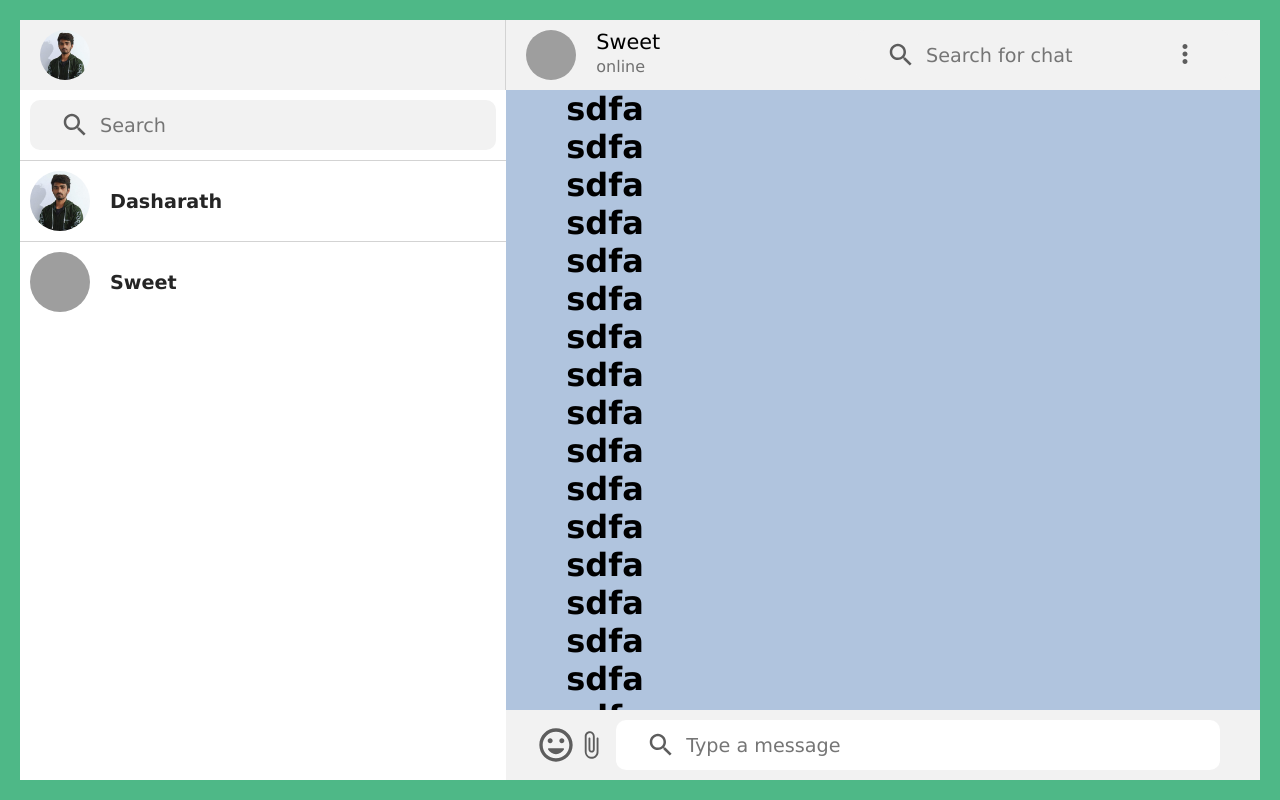
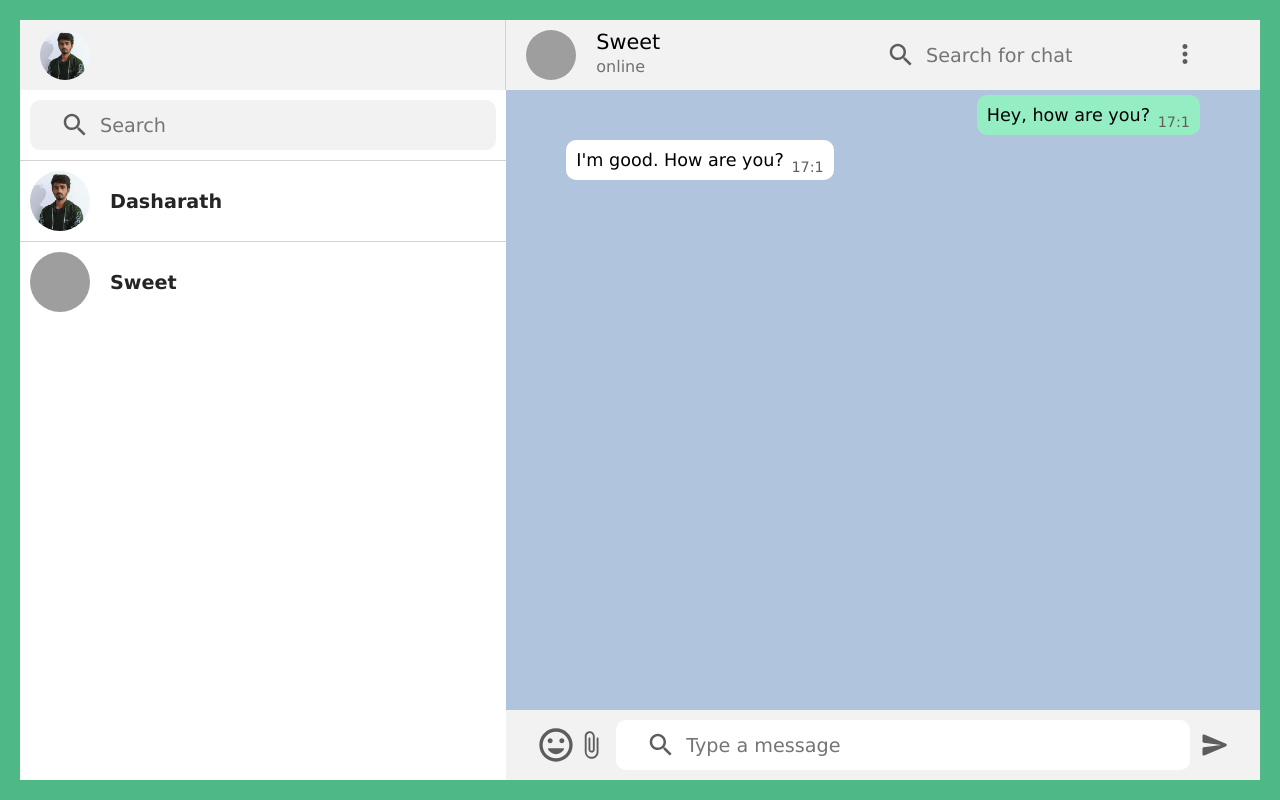
Before and after one commit to Dasharath9920/chat_application, a React (Create React App) app in the folder chat_application/: page / in a window 1280 px wide. Built offline with nearby package versions, Linux system fonts and the light colour scheme; grey boxes are pictures that could not be loaded.

Commit message:
feat(chatDashboard): implement messagebox compoment for text messages

```diff
--- a/chat_application/src/App.css
+++ b/chat_application/src/App.css
@@ -109,7 +109,7 @@
 }
 
 .dashboard-footer .search-container{
-  width: 90%;
+  width: 88%;
   background-color: white;
 }
 
@@ -121,4 +121,31 @@
   overflow-y: scroll;
 }
 
+.message-container{
+  background-color: white;
+  padding: 10px 50px 10px 10px;
+  border-radius: 10px;
+  width: fit-content;
+  max-width: 500px;
+  margin-top: 5px;
+  position: relative;
+}
+
+.my-message{
+  margin-left: auto;
+  background-color: rgb(148, 237, 195);
+}
+
+.message-container .message{
+  font-size: 1.1rem;
+}
+
+.message-container .time{
+  font-size: .9rem;
+  position: absolute;
+  color: rgb(95, 95, 95);
+  bottom: 5px;
+  right: 10px;
+}
+
 /* end of chat dashboard */
--- a/chat_application/src/components/ChatDashboard.js
+++ b/chat_application/src/components/ChatDashboard.js
@@ -1,45 +1,15 @@
 import React from 'react';
+import MessageBox from './MessageBox';
 
 function ChatDashboard() {
+
+  let chat1 = 'Hey, how are you?';
+  let chat2 = "I'm good. How are you?";
+
   return (
     <div className='chat-dashboard'>
-        <h1>sdfa</h1>
-        <h1>sdfa</h1>
-        <h1>sdfa</h1>
-        <h1>sdfa</h1>
-        <h1>sdfa</h1>
-        <h1>sdfa</h1>
-        <h1>sdfa</h1>
-        <h1>sdfa</h1>
-        <h1>sdfa</h1>
-        <h1>sdfa</h1>
-        <h1>sdfa</h1>
-        <h1>sdfa</h1>
-        <h1>sdfa</h1>
-        <h1>sdfa</h1>
-        <h1>sdfa</h1>
-        <h1>sdfa</h1>
-        <h1>sdfa</h1>
-        <h1>sdfa</h1>
-        <h1>sdfa</h1>
-        <h1>sdfa</h1>
-        <h1>sdfa</h1>
-        <h1>sdfa</h1>
-        <h1>sdfa</h1>
-        <h1>sdfa</h1>
-        <h1>sdfa</h1>
-        <h1>sdfa</h1>
-        <h1>sdfa</h1>
-        <h1>sdfa</h1>
-        <h1>sdfa</h1>
-        <h1>sdfa</h1>
-        <h1>sdfa</h1>
-        <h1>sdfa</h1>
-        <h1>sdfa</h1>
-        <h1>sdfa</h1>
-        <h1>sdfa</h1>
-        <h1>sdfa</h1>
-
+        <MessageBox message={chat1} status='from'/>
+        <MessageBox message={chat2} status='to' />
     </div>
   )
 }
--- a/chat_application/src/components/Home/Dashboard.js
+++ b/chat_application/src/components/Home/Dashboard.js
@@ -4,6 +4,7 @@ import SearchIcon from '@mui/icons-material/Search';
 import MoreVertIcon from '@mui/icons-material/MoreVert';
 import MoodRoundedIcon from '@mui/icons-material/MoodRounded';
 import AttachFileRoundedIcon from '@mui/icons-material/AttachFileRounded';
+import SendRoundedIcon from '@mui/icons-material/SendRounded';
 import ChatDashboard from '../ChatDashboard';
 
 function Home() {
@@ -43,6 +44,7 @@ function Home() {
             <SearchIcon sx={{width: 30, height: 30, color: 'rgb(93, 93, 93)'}}/>
             <input type="text" placeholder='Type a message'/>
         </div>
+        <SendRoundedIcon sx={{width: 30, height: 30, color: 'rgb(93, 93, 93)'}}/>
       </div>
     </div>
   )
--- a/chat_application/src/components/MessageBox.js
+++ b/chat_application/src/components/MessageBox.js
@@ -0,0 +1,14 @@
+import React from 'react'
+
+function MessageBox({message,status}) {
+    const date = new Date();
+    let time = date.getHours() + ':' + date.getMinutes();
+  return (
+    <div className={status === 'to'? 'message-container': 'message-container my-message'}>
+        <p className='message'>{message}</p>
+        <p className='time'>{time}</p>
+    </div>
+  )
+}
+
+export default MessageBox;
```
